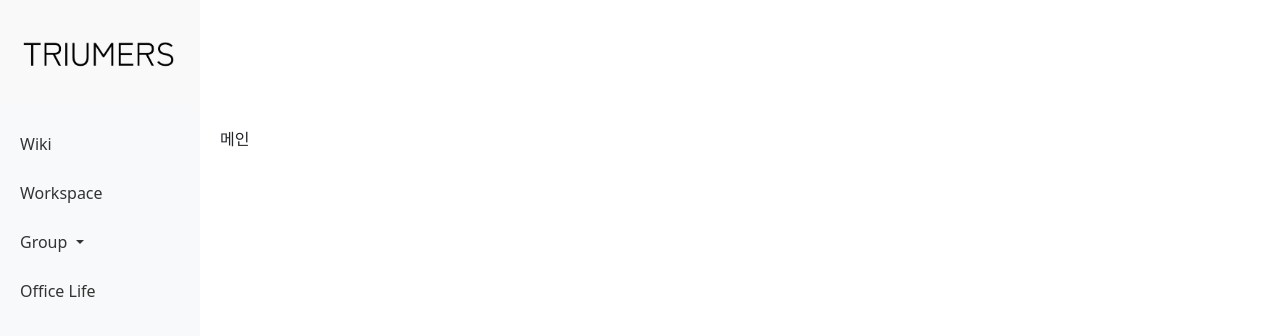
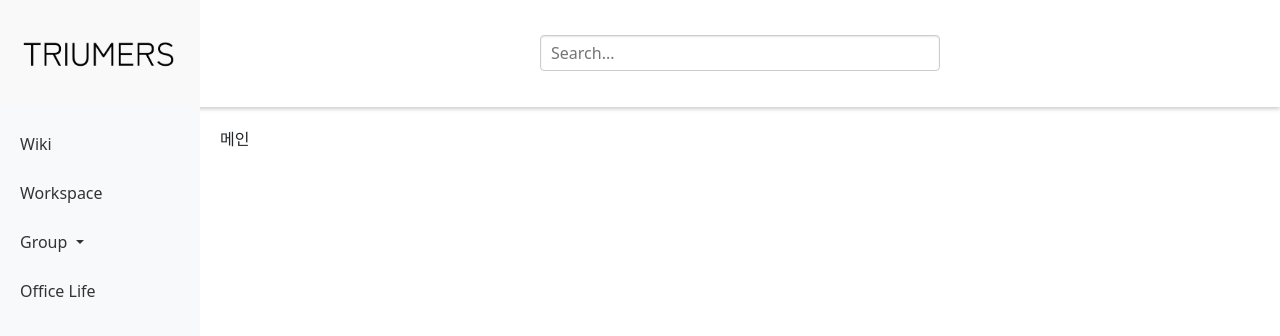
Before and after one commit to Triumers/KMS-Front, a Vue app: page / in a window 1280 px wide. Shown: the top 336 px of the page. Built offline with nearby package versions, Linux system fonts and the light colour scheme.

Commit message:
feat(header): 검색어 입력창 추가

```diff
--- a/src/views/Header.vue
+++ b/src/views/Header.vue
@@ -1,14 +1,28 @@
 <template>
+    <header class="header">
         <div class="header-left">
             <div class="logo">
                 <img src="@/assets/images/logo_header.png" alt="Logo" @click="navigateTo('')" />
             </div>
         </div>
+        <div class="header-center">
+            <input type="text" placeholder="Search..." class="search-input" />
+        </div>
+        <div class="header-right">
+            <!-- Other header right content -->
+        </div>
+    </header>
 </template>
 
 <script setup>
 import { ref } from 'vue';
 import { useRouter } from 'vue-router';
+
+const router = useRouter();
+
+const navigateTo = (path) => {
+    router.push({ path });
+};
 </script>
 
 <style>
@@ -16,8 +30,6 @@ import { useRouter } from 'vue-router';
     display: flex;
     justify-content: space-between;
     align-items: center;
-  padding: 10px 20px;
-  /* background-color: #F4F3F6; */
     color: #000;
     width: 100%;
     box-shadow: 0 2px 4px rgba(0, 0, 0, 0.2);
@@ -29,12 +41,27 @@ import { useRouter } from 'vue-router';
     align-items: center;
 }
 
+.header-center {
+    flex: 1;
+    display: flex;
+    justify-content: center;
+}
+
 .logo {
     font-size: 24px;
     font-weight: bold;
 }
 
-.logo > img {
+.logo>img {
     width: 200px;
 }
+
+.search-input {
+    width: 100%;
+    max-width: 400px;
+    padding: 5px 10px;
+    border: 1px solid #ccc;
+    border-radius: 4px;
+    box-shadow: inset 0 1px 2px rgba(0, 0, 0, 0.1);
+}
 </style>
```
Lines whose indentation alone changed are shown as unchanged.
